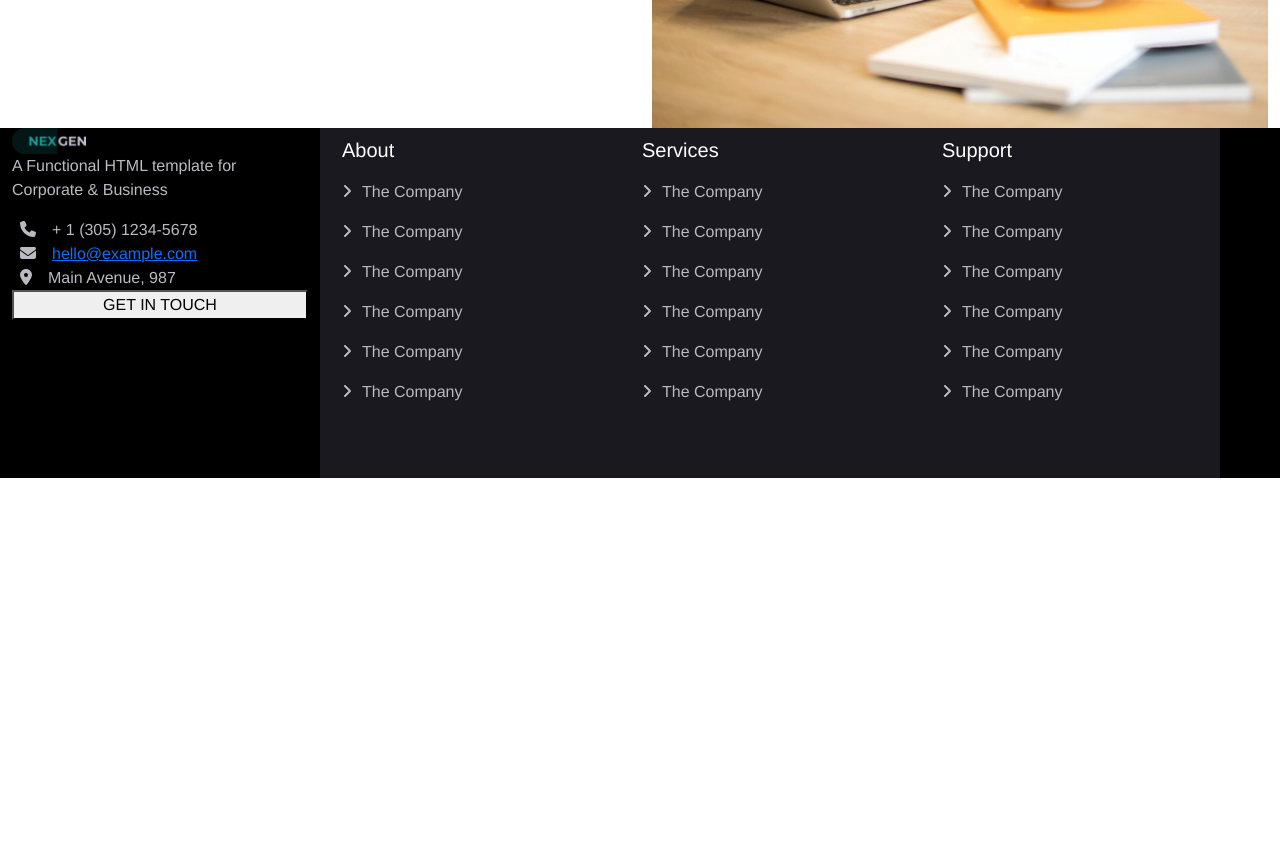
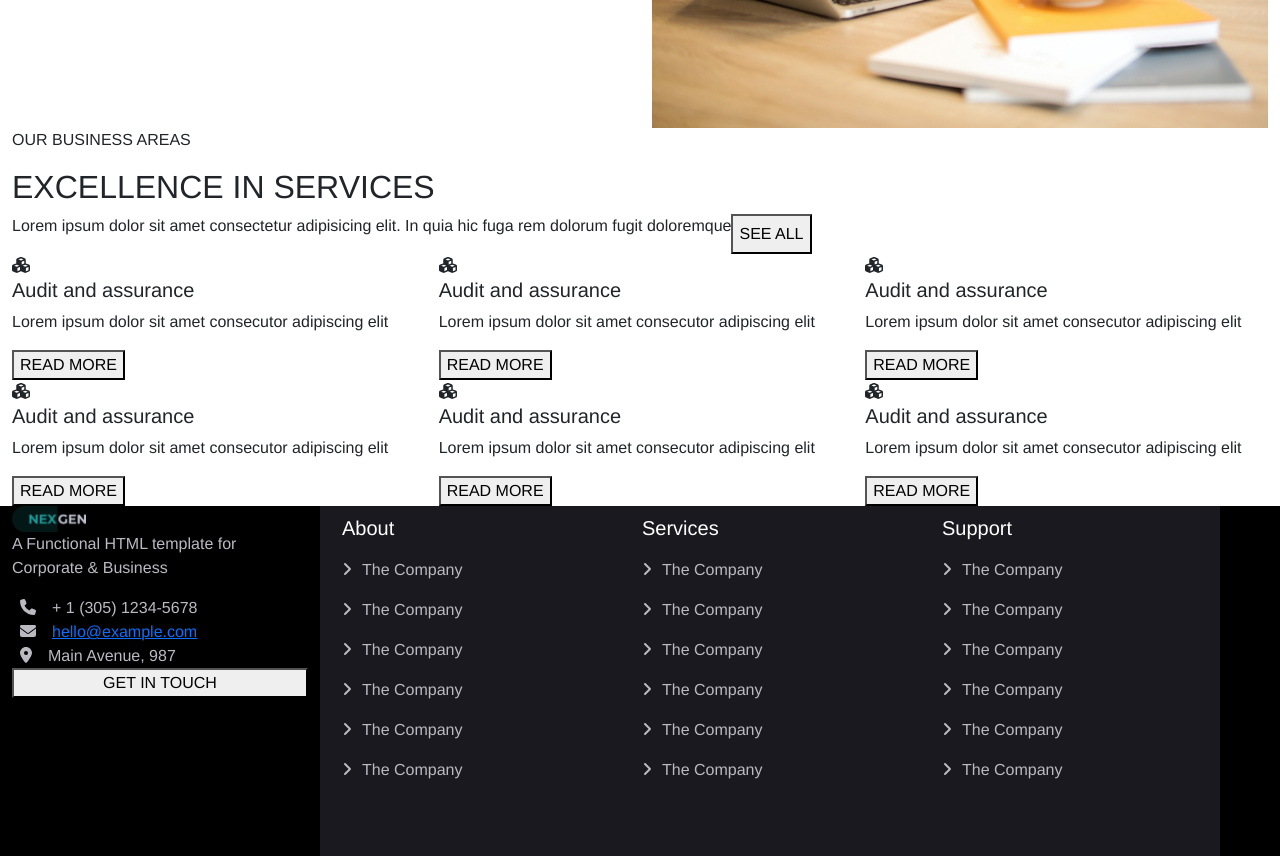
Before and after one commit to Johnnyy91/proj-html-vuejs, a Vue app: page / in a window 1280 px wide. Shown: the part 1580-2436 px from the top of the page. Before the commit the page ends 2058 px from the top, so only its background shows below. Built offline with nearby package versions, Linux system fonts and the light colour scheme.

Commit message:
section 1-3

```diff
--- a/src/components/MainComponent.vue
+++ b/src/components/MainComponent.vue
@@ -38,6 +38,57 @@
             </div>
         </div>
     </section>
+
+    <section id="card-content">
+        <div class="container-fluid">
+            <div class="row">
+                <div class="col-12">
+                    <p>OUR BUSINESS AREAS</p>
+                    <h2>EXCELLENCE IN SERVICES</h2>
+                    <div class="d-flex">
+                        <p>Lorem ipsum dolor sit amet consectetur adipisicing elit. In quia hic fuga rem dolorum fugit doloremque</p>
+                        <button>SEE ALL</button>
+                    </div>
+                </div>
+                <div class="col-4">
+                    <span><i class="fa-solid fa-cubes"></i></span>
+                    <h5>Audit and assurance</h5>
+                    <p>Lorem ipsum dolor sit amet consecutor adipiscing elit</p>
+                    <button>READ MORE</button>
+                </div>
+                <div class="col-4">
+                    <span><i class="fa-solid fa-cubes"></i></span>
+                    <h5>Audit and assurance</h5>
+                    <p>Lorem ipsum dolor sit amet consecutor adipiscing elit</p>
+                    <button>READ MORE</button>
+                </div>
+                <div class="col-4">
+                    <span><i class="fa-solid fa-cubes"></i></span>
+                    <h5>Audit and assurance</h5>
+                    <p>Lorem ipsum dolor sit amet consecutor adipiscing elit</p>
+                    <button>READ MORE</button>
+                </div>
+                <div class="col-4">
+                    <span><i class="fa-solid fa-cubes"></i></span>
+                    <h5>Audit and assurance</h5>
+                    <p>Lorem ipsum dolor sit amet consecutor adipiscing elit</p>
+                    <button>READ MORE</button>
+                </div>
+                <div class="col-4">
+                    <span><i class="fa-solid fa-cubes"></i></span>
+                    <h5>Audit and assurance</h5>
+                    <p>Lorem ipsum dolor sit amet consecutor adipiscing elit</p>
+                    <button>READ MORE</button>
+                </div>
+                <div class="col-4">
+                    <span><i class="fa-solid fa-cubes"></i></span>
+                    <h5>Audit and assurance</h5>
+                    <p>Lorem ipsum dolor sit amet consecutor adipiscing elit</p>
+                    <button>READ MORE</button>
+                </div>
+            </div>
+        </div>
+    </section>
   </main>
 </template>
 
```
